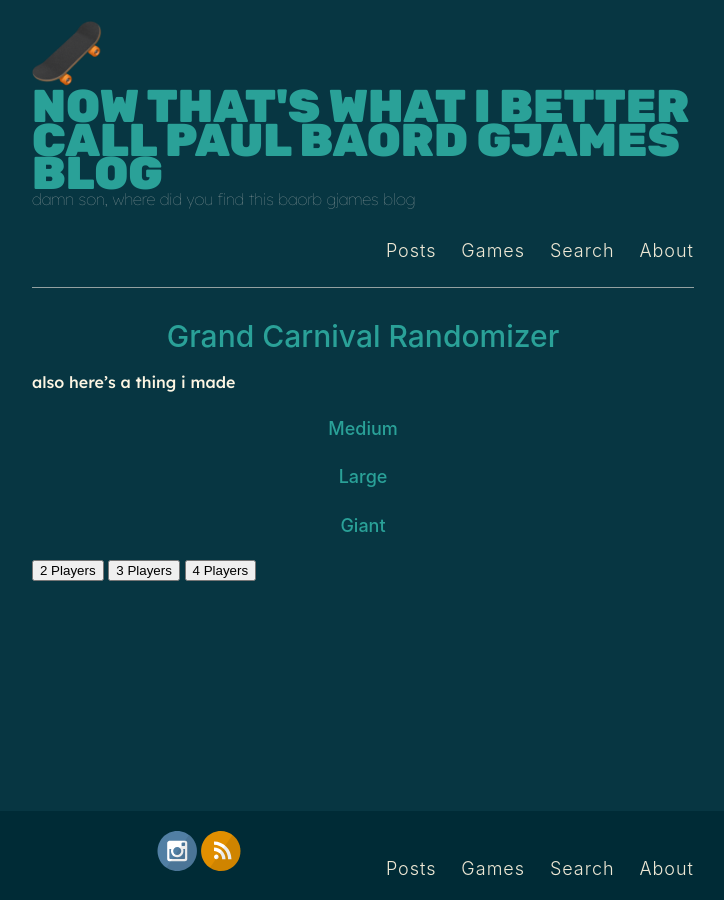
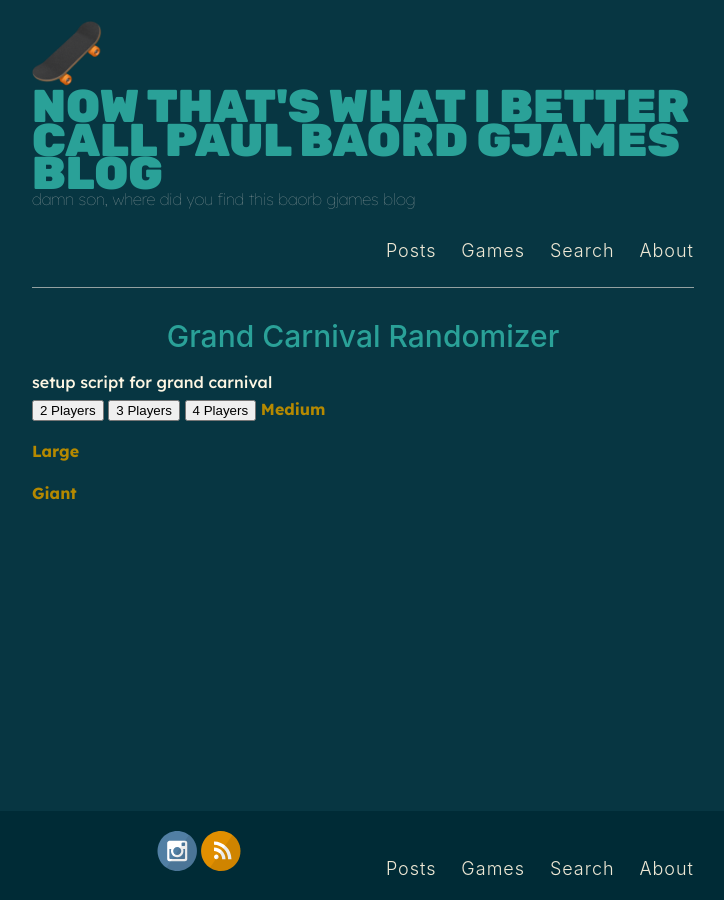
Before and after one commit to PKBoo/blog, a Jekyll site: the page built from _pages/grandcarnivalrandomizer.md, in a window 1280 px wide. Shown: the whole page, without its empty margins (277-1001 px from the left). Built offline with Jekyll 4.4.1, drawn with Linux system fonts in a browser that asks for light colours; nearby versions of some CDN libraries; some web fonts are replaced.

Commit message:
Left align text

```diff
--- a/_pages/grandcarnivalrandomizer.md
+++ b/_pages/grandcarnivalrandomizer.md
@@ -4,13 +4,12 @@
 permalink: /grandcarnivalrandomizer/
 
 ---
-also here's a thing i made
+setup script for grand carnival
 <script src="{{ site.baseurl }}{% link assets/grandcarnival.js %}"> </script>
-#### Medium
+<button onclick="newQuote(2)">2 Players</button> <button onclick="newQuote(3)">3 Players</button> <button onclick="newQuote(4)">4 Players</button>
+<b>Medium</b>
 <div id="mediumDisplay"></div>
-#### Large
+<b>Large</b>
 <div id="largeDisplay"></div>
-#### Giant
+<b>Giant</b>
 <div id="giantDisplay"></div>
-
-<button onclick="newQuote(2)">2 Players</button> <button onclick="newQuote(3)">3 Players</button> <button onclick="newQuote(4)">4 Players</button>
```
